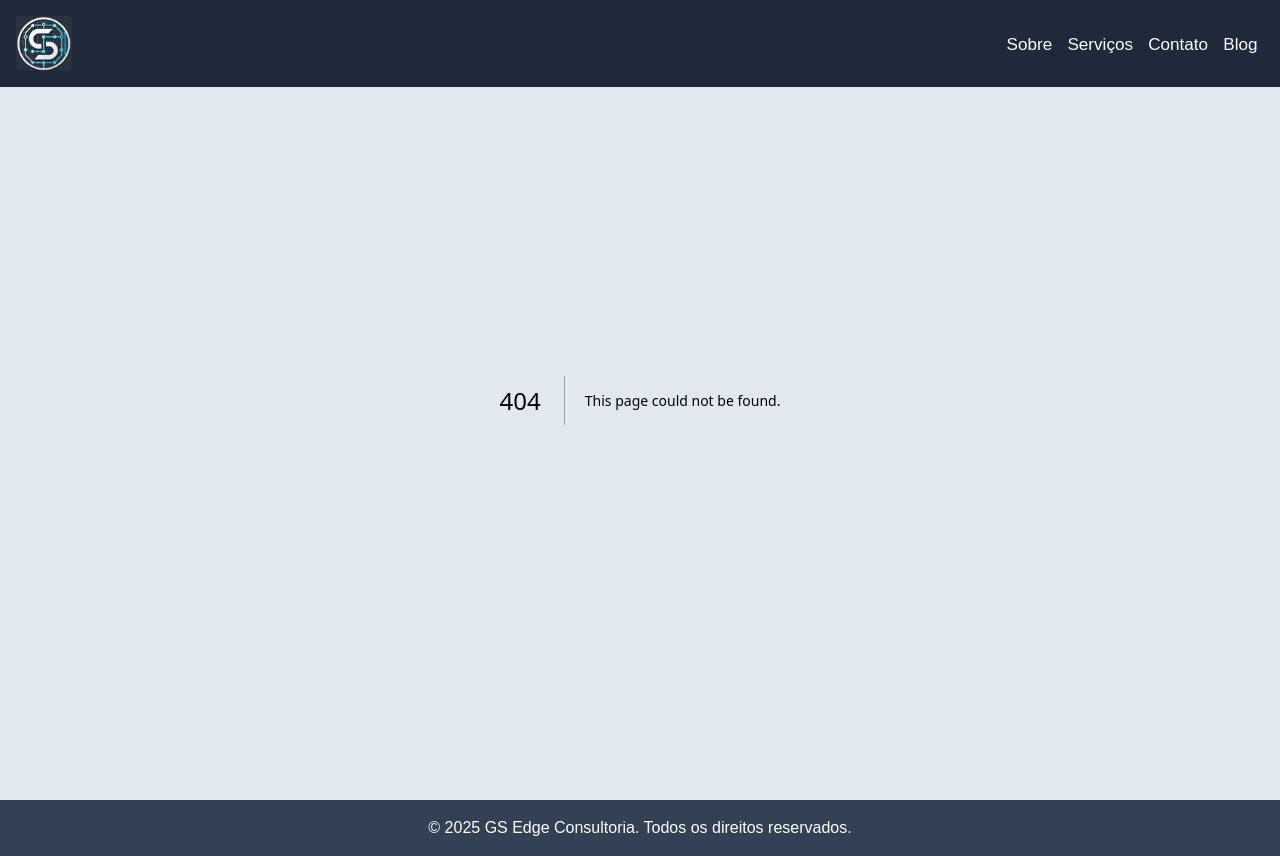
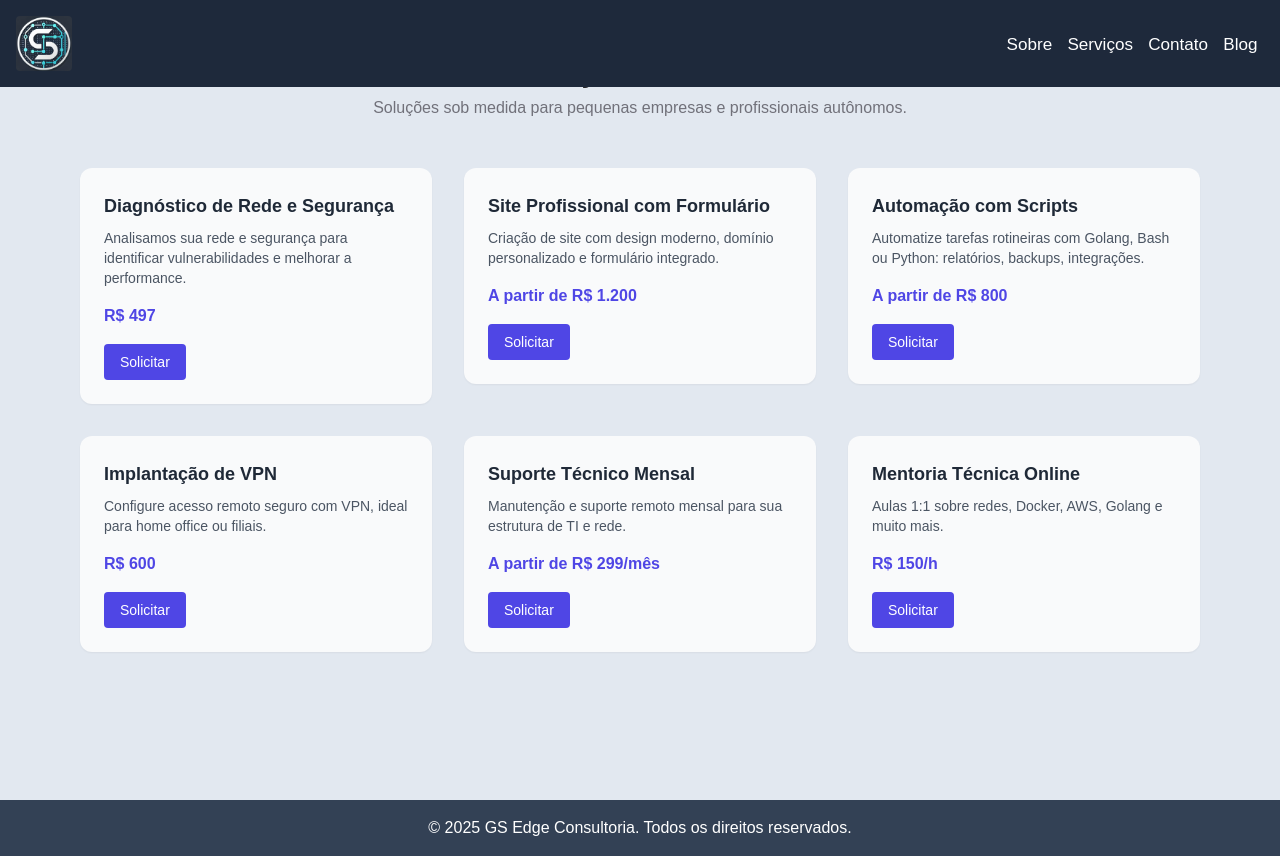
Before and after one commit to gabrielmenezes/gs-edge-site, a Next.js app: page /servicos in a window 1280 px wide. Before the commit this address had no page. Built offline with nearby package versions, Linux system fonts and the light colour scheme.

Commit message:
feat: new service page

```diff
--- /dev/null
+++ b/app/blog/[slug]/page.tsx
@@ -0,0 +1,21 @@
+import { notFound } from "next/navigation";
+
+const posts = [
+    { slug: "primeiro-post", title: "Meu Primeiro Post", content: "Este é o conteúdo do primeiro post." },
+    { slug: "segundo-post", title: "Outro Post Interessante", content: "Mais informações aqui!" },
+];
+
+export default function BlogPost({ params }: { params: { slug: string } }) {
+    const post = posts.find((p) => p.slug === params.slug);
+
+    if (!post) return notFound();
+
+    return (
+        <main className="min-h-screen bg-gray-900 text-white py-10">
+            <div className="max-w-2xl mx-auto bg-white text-gray-900 p-8 rounded-lg shadow-lg">
+                <h1 className="text-4xl font-bold">{post.title}</h1>
+                <p className="mt-4 text-lg">{post.content}</p>
+            </div>
+        </main>
+    );
+}
--- /dev/null
+++ b/app/blog/page.tsx
@@ -0,0 +1,29 @@
+import Link from "next/link";
+
+const posts = [
+    { slug: "primeiro-post", title: "Meu Primeiro Post" },
+    { slug: "segundo-post", title: "Outro Post Interessante" },
+];
+
+export default function Blog() {
+    return (
+        <main className="min-h-screen bg-gray-900 text-white py-10">
+            <div className="max-w-3xl mx-auto p-6">
+                <h1 className="text-4xl font-bold text-center">Blog GS Edge</h1>
+                <p className="text-lg text-gray-300 text-center mt-2">
+                    Acompanhe nossos artigos sobre tecnologia, redes e inovação.
+                </p>
+
+                <ul className="mt-6 space-y-6">
+                    {posts.map((post) => (
+                        <li key={post.slug} className="bg-white text-gray-900 shadow-lg rounded-lg p-5 hover:shadow-xl transition duration-300">
+                            <Link href={`/blog/${post.slug}`} className="text-2xl font-semibold hover:underline">
+                                {post.title}
+                            </Link>
+                        </li>
+                    ))}
+                </ul>
+            </div>
+        </main>
+    );
+}
--- /dev/null
+++ b/app/components/ServiceCard.tsx
@@ -0,0 +1,30 @@
+type ServiceCardProps = {
+    title: string
+    description: string
+    price: string
+    link: string
+    buttonLabel?: string
+}
+
+export default function ServiceCard({
+    title,
+    description,
+    price,
+    link,
+    buttonLabel = "Solicitar"
+}: ServiceCardProps) {
+    return (
+        <div className="bg-gray-50 rounded-xl shadow-sm p-6 hover:shadow-md transition-all">
+            <h3 className="text-lg font-semibold text-gray-800 mb-2">{title}</h3>
+            <p className="text-gray-600 text-sm mb-4">{description}</p>
+            <p className="text-indigo-600 font-semibold mb-4">{price}</p>
+            <a
+                href={link}
+                target="_blank"
+                className="inline-block text-white bg-indigo-600 hover:bg-indigo-700 px-4 py-2 text-sm rounded"
+            >
+                {buttonLabel}
+            </a>
+        </div>
+    )
+}
--- a/app/components/Services.tsx
+++ b/app/components/Services.tsx
@@ -1,49 +1,42 @@
 
-import Image from 'next/image'
-
-import infra from '@/app/assets/images/infra.jpg'
-import design from '@/app/assets/images/design.jpg'
-import sdwan from '@/app/assets/images/sdwan.webp'
+import ServiceCard from './ServiceCard';
 
 export default function Services() {
     return (
-        <section id="services" className="bg-slate-700 py-16">
-            <div className="container mx-auto text-center px-4">
-                <h2 className="text-3xl font-bold mb-6">Nossos Serviços</h2>
-                <p className="text-lg mb-12">
-                    Oferecemos uma gama de soluções personalizadas para ajudar sua empresa a crescer e melhorar sua infraestrutura tecnológica.
-                </p>
-                <div className="grid grid-cols-1 sm:grid-cols-2 lg:grid-cols-3 gap-12">
-                    {/* Serviço 1 */}
-                    <div className="bg-slate-600 p-6 rounded-lg shadow-lg hover:shadow-xl transition-all">
-                        <Image src={infra} alt="Redes" className="object-cover rounded-lg mb-4 mx-auto" />
-                        <h3 className="text-2xl font-semibold mb-4">Redes e Infraestrutura</h3>
-                        <p className="text-lg mb-4 text-justify px-4">
-                            Implementamos redes robustas e seguras, garantindo conectividade confiável e desempenho superior para sua empresa.
-                        </p>
-                        <a href="#contact" className="bg-slate-900 px-4 py-2 rounded hover:bg-slate-950">Saiba mais</a>
-                    </div>
+        <section id="services" className="py-16 bg-white">
+            <div className="text-center mb-10">
+                <h2 className="text-3xl font-semibold text-gray-900">Serviços</h2>
+                <p className="text-gray-600 mt-2">Soluções em TI para empresas que querem crescer com segurança e eficiência.</p>
+            </div>
 
-                    {/* Serviço 2 */}
-                    <div className="bg-slate-600 p-6 rounded-lg shadow-lg hover:shadow-xl transition-all">
-                        <Image src={sdwan} alt="SD-WAN" className="object-cover rounded-lg mb-4 mx-auto" />
-                        <h3 className="text-2xl font-semibold mb-4">SD-WAN</h3>
-                        <p className="text-lg mb-4 text-justify px-4">
-                            Soluções SD-WAN para otimizar a conectividade entre filiais, reduzindo custos e melhorando a performance de rede.
-                        </p>
-                        <a href="#contact" className="bg-slate-900 px-4 py-2 rounded hover:bg-slate-950">Saiba mais</a>
-                    </div>
+            <div className="grid md:grid-cols-2 lg:grid-cols-3 gap-8">
+                <ServiceCard
+                    title="Diagnóstico de Rede"
+                    description="Análise técnica completa da sua estrutura de rede e segurança."
+                    price="R$ 497"
+                    link="https://wa.me/5511952508537"
+                />
+                <ServiceCard
+                    title="Criação de Site"
+                    description="Presença digital com site moderno, formulário e domínio próprio."
+                    price="A partir de R$ 1.200"
+                    link="https://wa.me/5511952508537"
+                />
+                <ServiceCard
+                    title="Suporte Mensal"
+                    description="Manutenção contínua da sua rede e sistemas de TI."
+                    price="A partir de R$ 299/mês"
+                    link="https://wa.me/5511952508537"
+                />
+            </div>
 
-                    {/* Serviço 3 */}
-                    <div className="bg-slate-600 p-6 rounded-lg shadow-lg hover:shadow-xl transition-all">
-                        <Image src={design} alt="Implementacao de Sistemas" className="object-cover rounded-lg mb-4 mx-auto" />
-                        <h3 className="text-2xl font-semibold mb-4">Implementação de Sistemas</h3>
-                        <p className="text-lg mb-4 text-justify px-4">
-                            Realizamos a implementação de sistemas personalizados para integrar seus processos e melhorar a eficiência operacional.
-                        </p>
-                        <a href="#contact" className="bg-slate-900 px-4 py-2 rounded hover:bg-slate-950">Saiba mais</a>
-                    </div>
-                </div>
+            <div className="mt-8 text-center">
+                <a
+                    href="/servicos"
+                    className="inline-block text-white bg-indigo-600 hover:bg-indigo-700 px-6 py-3 rounded text-sm"
+                >
+                    Ver todos os serviços
+                </a>
             </div>
         </section>
     );
--- a/app/page.tsx
+++ b/app/page.tsx
@@ -1,3 +1,5 @@
+'use client'
+import { motion } from "framer-motion";
 import About from "./components/About";
 import Contact from "./components/Contact";
 import FloatingWhatsApp from "./components/FloatingWhatsapp";
@@ -6,13 +8,17 @@ import Services from "./components/Services";
 
 export default function Home() {
   return (
-    <main>
+    <motion.main
+      initial={{ opacity: 0 }}
+      animate={{ opacity: 1 }}
+      transition={{ duration: 0.8 }}
+    >
       <Hero />
       <About />
       <Services />
       <Contact />
       <FloatingWhatsApp />
-    </main>
+    </motion.main>
 
   );
 }
--- /dev/null
+++ b/app/servicos/page.tsx
@@ -0,0 +1,97 @@
+'use client'
+import ServiceCard from "../components/ServiceCard"
+import { motion } from "framer-motion"
+
+export default function ServicosPage() {
+    return (
+        <main className="max-w-6xl mx-auto py-12 px-4 bg-slate-200">
+            <motion.div
+                className="text-center mb-12 "
+                initial={{ opacity: 0, y: 20 }}
+                animate={{ opacity: 1, y: 0 }}
+                transition={{ duration: 0.6 }}
+            >
+                <h1 className="text-4xl font-medium text-zinc-800">Serviços Técnicos</h1>
+                <p className="text-zinc-500 mt-2">
+                    Soluções sob medida para pequenas empresas e profissionais autônomos.
+                </p>
+            </motion.div>
+
+            <div className="grid md:grid-cols-2 lg:grid-cols-3 gap-8">
+                <motion.div
+                    initial={{ opacity: 0, y: 20 }}
+                    animate={{ opacity: 1, y: 0 }}
+                    transition={{ duration: 0.4, delay: 0.1 }}
+                >
+                    <ServiceCard
+                        title="Diagnóstico de Rede e Segurança"
+                        description="Analisamos sua rede e segurança para identificar vulnerabilidades e melhorar a performance."
+                        price="R$ 497"
+                        link="https://wa.me/5511952508537"
+                    />
+                </motion.div>
+                <motion.div
+                    initial={{ opacity: 0, y: 20 }}
+                    animate={{ opacity: 1, y: 0 }}
+                    transition={{ duration: 0.4, delay: 0.2 }}
+                >
+                    <ServiceCard
+                        title="Site Profissional com Formulário"
+                        description="Criação de site com design moderno, domínio personalizado e formulário integrado."
+                        price="A partir de R$ 1.200"
+                        link="https://wa.me/5511952508537"
+                    />
+                </motion.div>
+                <motion.div
+                    initial={{ opacity: 0, y: 20 }}
+                    animate={{ opacity: 1, y: 0 }}
+                    transition={{ duration: 0.4, delay: 0.3 }}
+                >
+                    <ServiceCard
+                        title="Automação com Scripts"
+                        description="Automatize tarefas rotineiras com Golang, Bash ou Python: relatórios, backups, integrações."
+                        price="A partir de R$ 800"
+                        link="https://wa.me/5511952508537"
+                    />
+                </motion.div>
+                <motion.div
+                    initial={{ opacity: 0, y: 20 }}
+                    animate={{ opacity: 1, y: 0 }}
+                    transition={{ duration: 0.4, delay: 0.4 }}
+                >
+                    <ServiceCard
+                        title="Implantação de VPN"
+                        description="Configure acesso remoto seguro com VPN, ideal para home office ou filiais."
+                        price="R$ 600"
+                        link="https://wa.me/5511952508537"
+                    />
+                </motion.div>
+                <motion.div
+                    initial={{ opacity: 0, y: 20 }}
+                    animate={{ opacity: 1, y: 0 }}
+                    transition={{ duration: 0.4, delay: 0.5 }}
+                >
+                    <ServiceCard
+                        title="Suporte Técnico Mensal"
+                        description="Manutenção e suporte remoto mensal para sua estrutura de TI e rede."
+                        price="A partir de R$ 299/mês"
+                        link="https://wa.me/5511952508537"
+                    />
+                </motion.div>
+                <motion.div
+                    initial={{ opacity: 0, y: 20 }}
+                    animate={{ opacity: 1, y: 0 }}
+                    transition={{ duration: 0.4, delay: 0.6 }}
+                >
+                    <ServiceCard
+                        title="Mentoria Técnica Online"
+                        description="Aulas 1:1 sobre redes, Docker, AWS, Golang e muito mais."
+                        price="R$ 150/h"
+                        link="https://wa.me/5511952508537"
+                    />
+                </motion.div>
+            </div>
+            <div className="h-12" />
+        </main>
+    )
+}
--- a/app/sitemap.ts
+++ b/app/sitemap.ts
@@ -22,5 +22,11 @@ export default function sitemap(): MetadataRoute.Sitemap {
             changeFrequency: "yearly",
             priority: 0.5,
         },
+        {
+            url: `${baseUrl}/blog`,
+            lastModified: new Date().toISOString(),
+            changeFrequency: "weekly",
+            priority: 0.7,
+        },
     ];
 }
```
